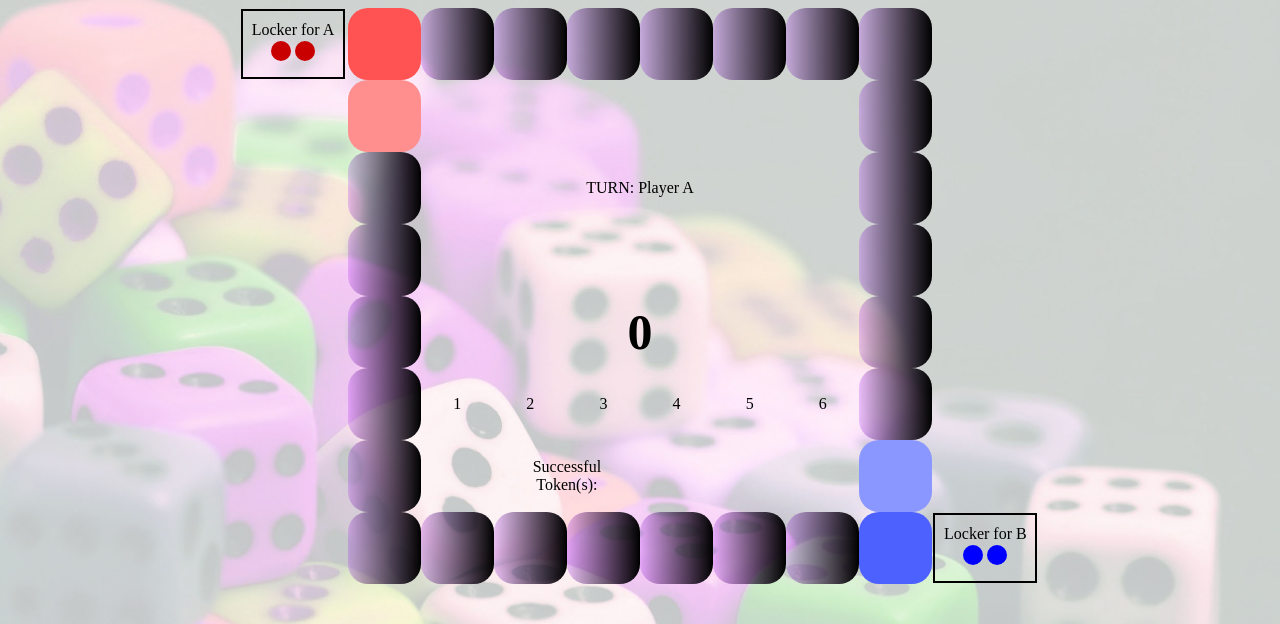
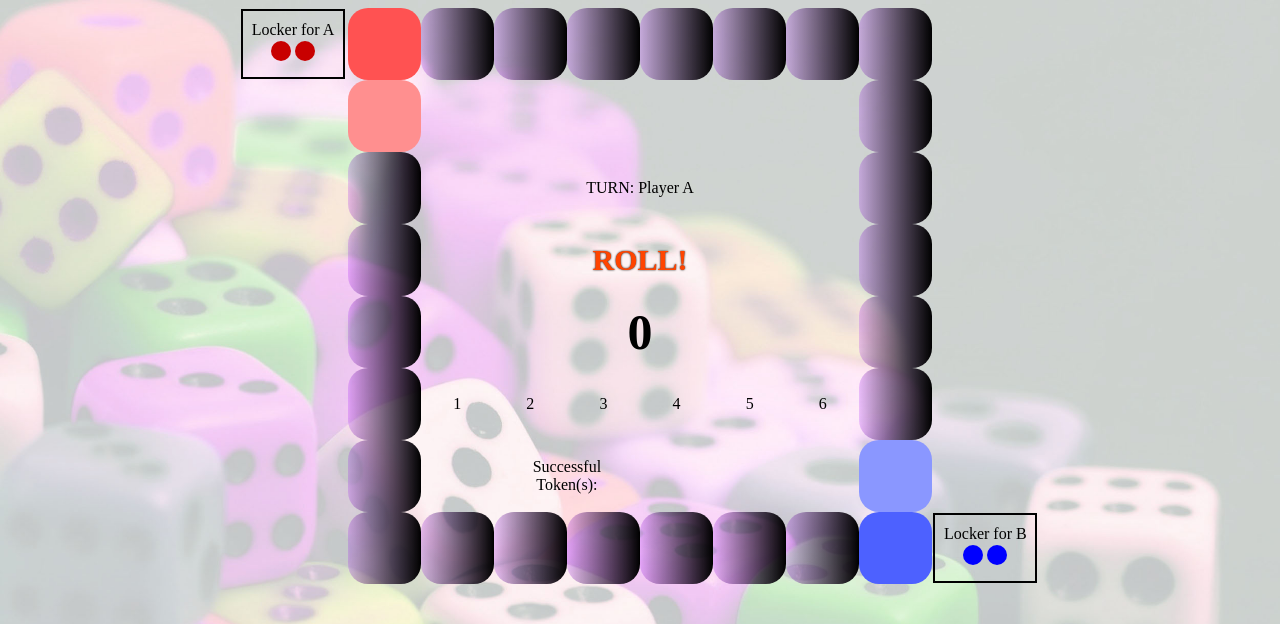
Before and after one commit to moulinduk/moulinduk.github.io, a PHP site: page /SF_Task3/index.html in a window 1280 px wide. Shown: the top 624 px of the page. Run offline with PHP 8.4, Linux system fonts and the light colour scheme.

Commit message:
Update index.css

```diff
--- a/SF_Task3/index.css
+++ b/SF_Task3/index.css
@@ -77,6 +77,10 @@ td {
 	font-weight: bold;
 }
 
+#roll::before {
+	content: "ROLL!";
+}
+
 #roll:hover {
 	background-color: #00ff1e;
 	border-radius: 10px;
```
